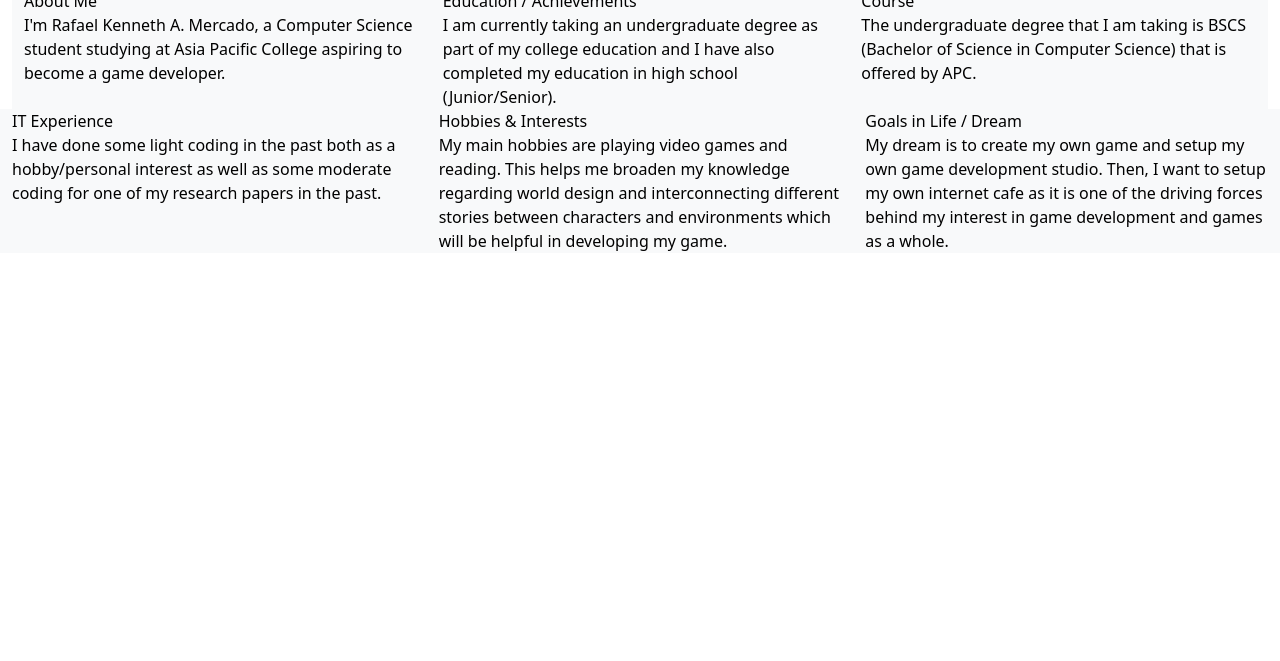
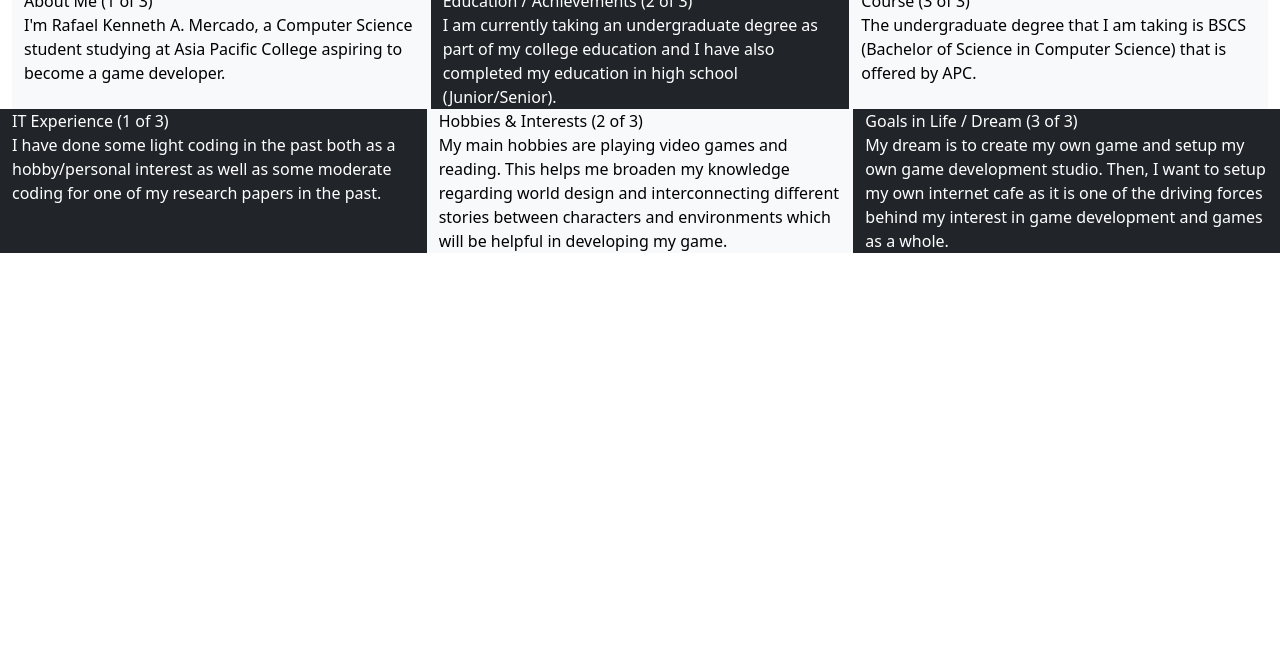
Before and after one commit to RKMerc/WEBPROG-SF231-Bootstrap-Template, a plain HTML site: page sb/index.html in a window 1280 px wide. Shown: the part 139-800 px from the top of the page. Drawn offline with nearby package versions, Linux system fonts and the light colour scheme.

Commit message:
updated index.html

```diff
--- a/sb/index.html
+++ b/sb/index.html
@@ -41,13 +41,13 @@
             <h1>Personal Profile Web Page</h1>
             <div class="container-fluid">
                 <div class="row">
-                    <div class="col-md text-bg-light">About Me
+                    <div class="col-md text-bg-light">About Me (1 of 3)
                     <br>I'm Rafael Kenneth A. Mercado, a Computer Science student studying at Asia Pacific College aspiring to become a game developer.
                     </div>
-                    <div class="col-md text-bg-light">Education / Achievements
+                    <div class="col-md text-bg-dark">Education / Achievements (2 of 3)
                     <br>I am currently taking an undergraduate degree as part of my college education and I have also completed my education in high school (Junior/Senior).
                     </div>
-                    <div class="col-md text-bg-light">Course
+                    <div class="col-md text-bg-light">Course (3 of 3)
                     <br>The undergraduate degree that I am taking is BSCS (Bachelor of Science in Computer Science) that is offered by APC.
                     </div>
                 </div>
@@ -55,13 +55,13 @@
         </div>
             <div class="container-fluid">
                 <div class="row">
-                    <div class="col-md text-bg-light">IT Experience
+                    <div class="col-md text-bg-dark">IT Experience (1 of 3)
                     <br>I have done some light coding in the past both as a hobby/personal interest as well as some moderate coding for one of my research papers in the past.
                     </div>
-                    <div class="col-md text-bg-light">Hobbies & Interests
+                    <div class="col-md text-bg-light">Hobbies & Interests (2 of 3)
                     <br>My main hobbies are playing video games and reading. This helps me broaden my knowledge regarding world design and interconnecting different stories between characters and environments which will be helpful in developing my game.
                     </div>
-                    <div class="col-md text-bg-light">Goals in Life / Dream
+                    <div class="col-md text-bg-dark">Goals in Life / Dream (3 of 3)
                     <br>My dream is to create my own game and setup my own game development studio. Then, I want to setup my own internet cafe as it is one of the driving forces behind my interest in game development and games as a whole.
                     </div>
                 </div>
```
